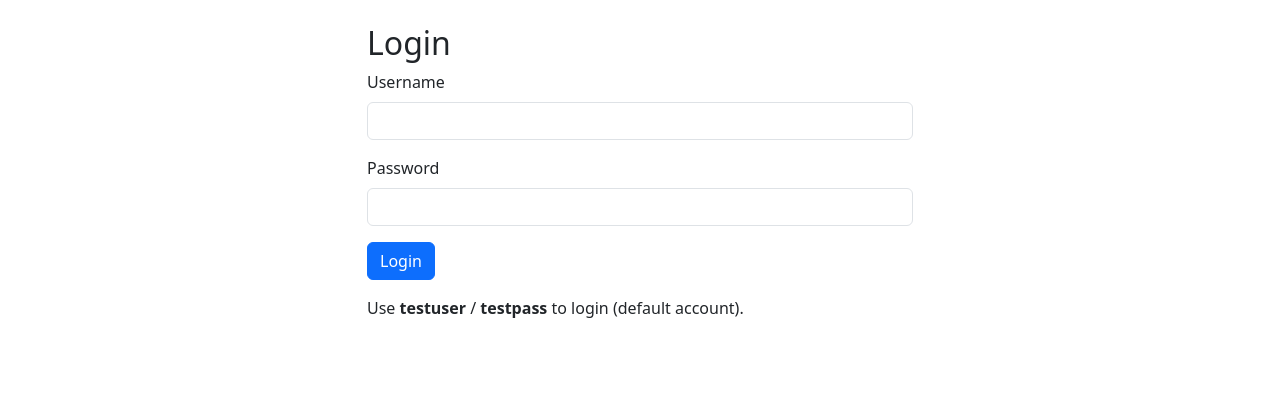
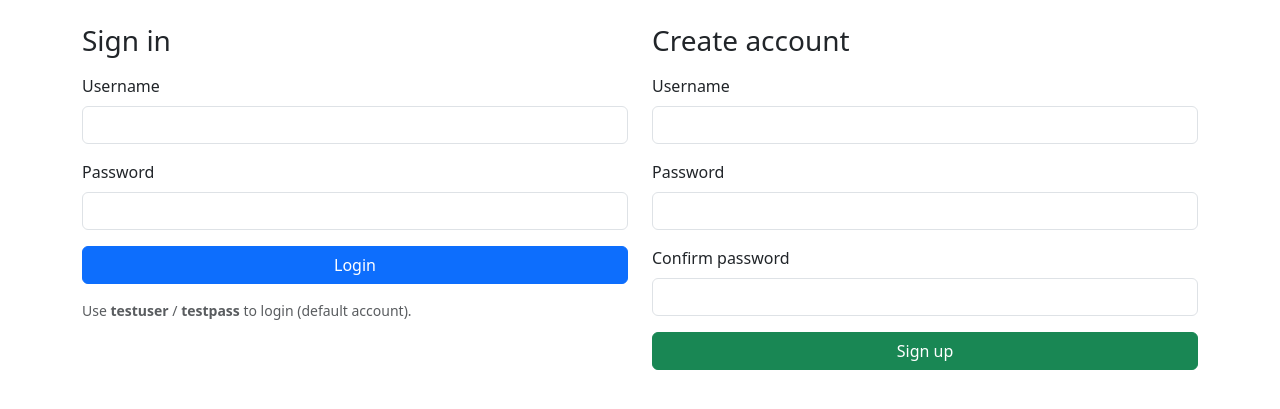
Before and after one commit to tishamazumdar-workfloww/practice-two-page-webapp, a FastAPI app: page /login in a window 1280 px wide. Shown: the part 56-465 px from the top of the page. Run offline with FastAPI, Linux system fonts and the light colour scheme.

Commit message:
Updated changes

```diff
--- a/main.py
+++ b/main.py
@@ -126,6 +126,35 @@ async def post_login(request: Request, username: str = Form(...), password: str
         response.set_cookie(key="access_token", value=access_token, httponly=True, max_age=ACCESS_TOKEN_EXPIRE_MINUTES * 60)
         return response
 
+
+@app.post("/signup")
+async def post_signup(request: Request, username: str = Form(...), password: str = Form(...), password2: str = Form(...)):
+    # server-side validation
+    if not username or not username.strip():
+        return templates.TemplateResponse("login.html", {"request": request, "error_signup": "Username is required"})
+    if not password or not password.strip():
+        return templates.TemplateResponse("login.html", {"request": request, "error_signup": "Password is required"})
+    if password != password2:
+        return templates.TemplateResponse("login.html", {"request": request, "error_signup": "Passwords do not match"})
+    if len(password) < 6:
+        return templates.TemplateResponse("login.html", {"request": request, "error_signup": "Password must be at least 6 characters"})
+
+    with Session(engine) as session:
+        existing = session.exec(select(User).where(User.username == username)).first()
+        if existing:
+            return templates.TemplateResponse("login.html", {"request": request, "error_signup": "Username already exists"})
+        # create user
+        user = User(username=username, hashed_password=get_password_hash(password))
+        session.add(user)
+        session.commit()
+
+    # auto-login after signup
+    access_token_expires = timedelta(minutes=ACCESS_TOKEN_EXPIRE_MINUTES)
+    access_token = create_access_token(data={"sub": username}, expires_delta=access_token_expires)
+    response = RedirectResponse(url="/upload", status_code=status.HTTP_303_SEE_OTHER)
+    response.set_cookie(key="access_token", value=access_token, httponly=True, max_age=ACCESS_TOKEN_EXPIRE_MINUTES * 60)
+    return response
+
 @app.get("/logout")
 async def logout():
     response = RedirectResponse(url="/login", status_code=status.HTTP_303_SEE_OTHER)
--- a/templates/login.html
+++ b/templates/login.html
@@ -1,9 +1,12 @@
 {% extends 'base.html' %}
-{% block title %}Login{% endblock %}
+{% block title %}Authenticate{% endblock %}
 {% block content %}
-<div class="row justify-content-center">
+<div class="row">
   <div class="col-md-6">
-    <h2>Login</h2>
+    <h3 class="mb-3">Sign in</h3>
+    {% if error %}
+      <div class="alert alert-danger">{{ error }}</div>
+    {% endif %}
     <form method="post" action="/login" novalidate>
       <div class="mb-3">
         <label for="username" class="form-label">Username</label>
@@ -13,8 +16,34 @@
         <label for="password" class="form-label">Password</label>
         <input type="password" class="form-control" id="password" name="password" required>
       </div>
-      <button type="submit" class="btn btn-primary">Login</button>
-      <p class="mt-3">Use <strong>testuser</strong> / <strong>testpass</strong> to login (default account).</p>
+      <div class="d-grid">
+        <button type="submit" class="btn btn-primary">Login</button>
+      </div>
+      <p class="mt-3 text-muted small">Use <strong>testuser</strong> / <strong>testpass</strong> to login (default account).</p>
+    </form>
+  </div>
+
+  <div class="col-md-6">
+    <h3 class="mb-3">Create account</h3>
+    {% if error_signup %}
+      <div class="alert alert-danger">{{ error_signup }}</div>
+    {% endif %}
+    <form method="post" action="/signup" novalidate>
+      <div class="mb-3">
+        <label for="su_username" class="form-label">Username</label>
+        <input type="text" class="form-control" id="su_username" name="username" required>
+      </div>
+      <div class="mb-3">
+        <label for="su_password" class="form-label">Password</label>
+        <input type="password" class="form-control" id="su_password" name="password" required>
+      </div>
+      <div class="mb-3">
+        <label for="su_password2" class="form-label">Confirm password</label>
+        <input type="password" class="form-control" id="su_password2" name="password2" required>
+      </div>
+      <div class="d-grid">
+        <button type="submit" class="btn btn-success">Sign up</button>
+      </div>
     </form>
   </div>
 </div>
```
Also changed, not shown: 1 other file.
